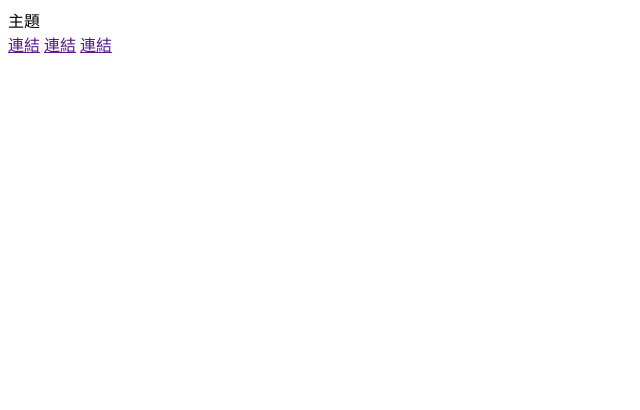
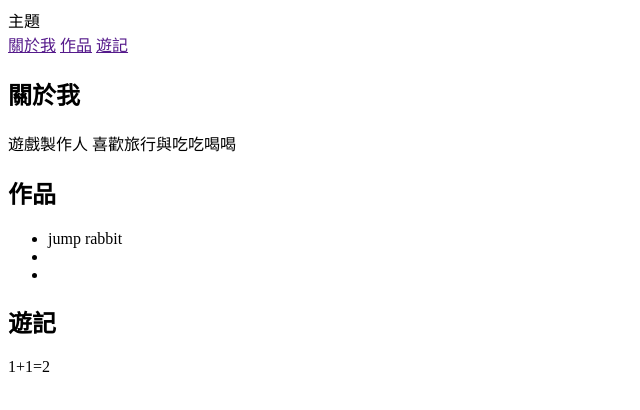
Before and after one commit to masayushi/Web_yushi_collection, a plain HTML site: page index.html in a window 1280 px wide. Shown: the whole page, without its empty margins (0-640 px from the left). Drawn offline with Linux system fonts and the light colour scheme.

Commit message:
網頁格式骨架

```diff
--- a/index.html
+++ b/index.html
@@ -2,6 +2,7 @@
 <!DOCTYPE html>
 <!-- 網頁元素 lang:語言 為繁中 -->
 <html lang="zh">
+
 <head>
   <meta charset="UTF-8">
   <!-- RWD -->
@@ -9,6 +10,7 @@
   <title>yushi的作品集</title>
   <link rel="stylesheet" href="./style.css">
 </head>
+
 <body>
   <!-- 導覽列 -->
   <!-- div 無語意的元素 -->
@@ -18,11 +20,37 @@
       <span>主題</span>
     </div>
     <div>
-    <a href="">連結</a>
-    <a href="">連結</a>
-    <a href="">連結</a>
+      <a href="">關於我</a>
+      <a href="">作品</a>
+      <a href="">遊記</a>
     </div>
   </nav>
 
+  <div id="banner"></div>
+
+  <!-- 有語意的元素 -->
+  <!-- 文章 -->
+  <section>
+    <h1>關於我</h1>
+    <p>
+      遊戲製作人 喜歡旅行與吃吃喝喝
+    </p>
+  </section>
+  <section>
+    <h1>作品</h1>
+    <ul>
+      <li>jump rabbit</li>
+      <li></li>
+      <li></li>
+    </ul>
+  </section>
+
+  <section>
+    <h1>遊記</h1>
+    <p>
+      1+1=2
+    </p>
+  </section>
 </body>
+
 </html>
```
Also changed, not shown: 1 other file. Lines whose indentation alone changed are shown as unchanged.
